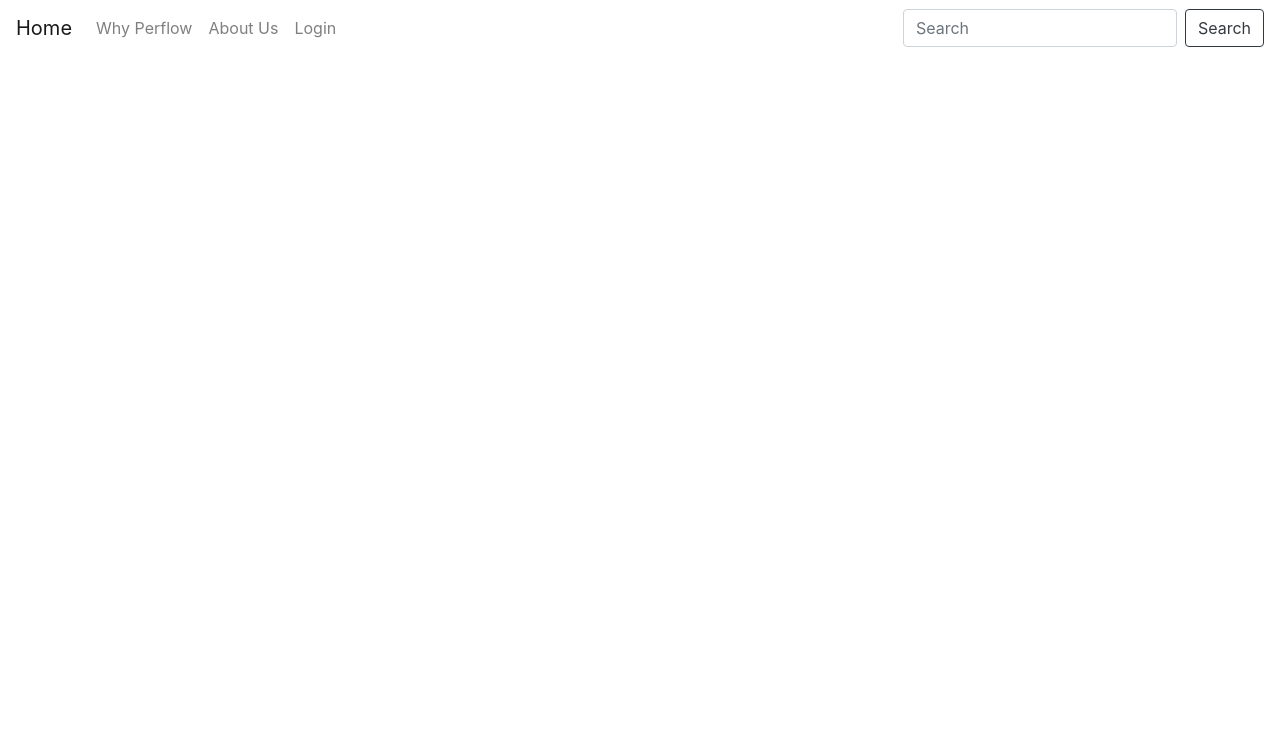
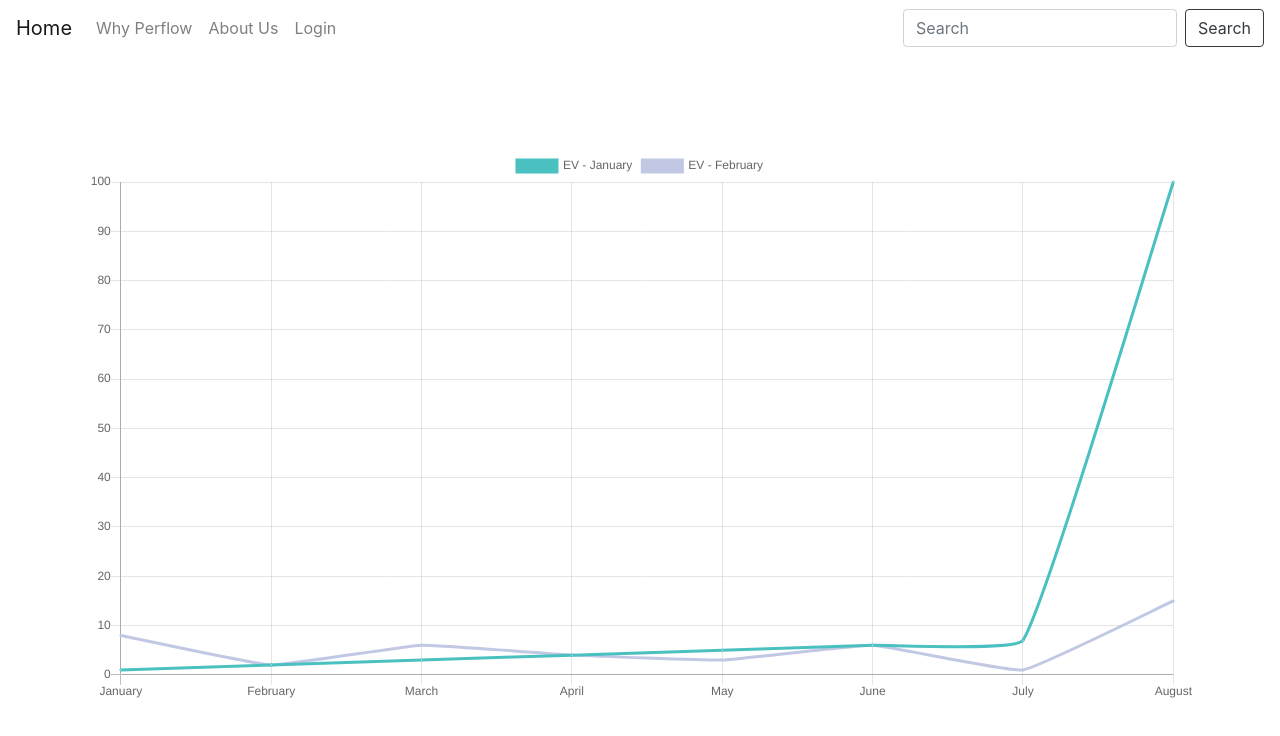
Before and after one commit to pratima-shegokar/perflow, a React (Create React App) app in the folder frontend/: page /Graph in a window 1280 px wide. Shown: the top 736 px of the page. Built offline with nearby package versions, Linux system fonts and the light colour scheme.

Commit message:
Experimenting with creating graphs. Do not use in production.

```diff
--- a/frontend/src/App.js
+++ b/frontend/src/App.js
@@ -6,7 +6,7 @@ import MyProjects from './components/ProjectsList/MyProject';
 import WhyPerflow from './components/WhyPerflow/WhyPerflow';
 
 import ProjPanel from './components/ProjPanel';
-
+import GraphExperiment from "./components/Graphs/GraphExperiment";
 import Navbar from './components/Navbar';
 import LoginPage from "./components/Login/LoginPage";
 import RegistrationPage from "./components/Login/RegistrationPage";
@@ -40,6 +40,7 @@ function App() {
                         <Route path="/WhyPerflow" component={WhyPerflow} />
                         <Route path="/LoginPage" component={LoginPage} />
                         <Route path="/RegistrationPage" component={RegistrationPage}/>
+                        <Route path="/Graph" component={GraphExperiment}/>
                     </Route>
             </div>
         </Router>
--- /dev/null
+++ b/frontend/src/components/Graphs/GraphExperiment.js
@@ -0,0 +1,21 @@
+import React from 'react';
+import { render } from 'react-dom';
+import LineDemo from './LineDemo';
+
+class GraphExperiment extends React.Component {
+
+    render() {
+        return (
+            <React.Fragment>
+                <div>
+                    <LineDemo/>
+                </div>
+
+            </React.Fragment>
+
+        );
+    }
+}
+
+
+export default GraphExperiment;
--- /dev/null
+++ b/frontend/src/components/Graphs/LineDemo.js
@@ -0,0 +1,67 @@
+import React, {Component} from 'react';
+import { Line } from 'react-chartjs-2';
+
+const budget = 100
+const data = {
+  labels: ['January', 'February', 'March', 'April', 'May', 'June', 'July', 'August'],
+  datasets: [
+    {
+      label: 'EV - January',
+      fill: false,
+      lineTension: 0.1,
+      backgroundColor: 'rgba(75,192,192,0.4)',
+      borderColor: 'rgba(75,192,192,1)',
+      borderCapStyle: 'butt',
+      borderDash: [],
+      borderDashOffset: 0.0,
+      borderJoinStyle: 'miter',
+      pointBorderColor: 'rgba(75,192,192,1)',
+      pointBackgroundColor: '#fff',
+      pointBorderWidth: 1,
+      pointHoverRadius: 5,
+      pointHoverBackgroundColor: 'rgba(75,192,192,1)',
+      pointHoverBorderColor: 'rgba(220,220,220,1)',
+      pointHoverBorderWidth: 2,
+      pointRadius: 1,
+      pointHitRadius: 10,
+      data: [1, 2, 3, 4, 5, 6, 7, budget]
+    }, {
+    label: 'EV - February',
+          fill: false,
+          lineTension: 0.1,
+          backgroundColor: 'rgba(25,192,192,0.4)',
+          borderColor: '#C1C8E4',
+          borderCapStyle: 'butt',
+          borderDash: [],
+          borderDashOffset: 0.0,
+          borderJoinStyle: 'miter',
+          pointBorderColor: '#C1C8E4',
+          pointBackgroundColor: '#C1C8E4',
+          pointBorderWidth: 1,
+          pointHoverRadius: 5,
+          pointHoverBackgroundColor: 'rgba(25,192,192,1)',
+          pointHoverBorderColor: 'rgba(0,220,220,1)',
+          pointHoverBorderWidth: 2,
+          pointRadius: 1,
+          pointHitRadius: 10,
+          data: [8, 2, 6, 4, 3, 6, 1, 15]
+    }
+  ],
+
+};
+
+export default class LineDemo extends Component {
+  render() {
+    return (
+      <div>
+        <h2>Line Example</h2>
+        <Line ref="chart" data={data} />
+      </div>
+    );
+  }
+
+  componentDidMount() {
+    const { datasets } = this.refs.chart.chartInstance.data
+    console.log(datasets[0].data);
+  }
+}
```
